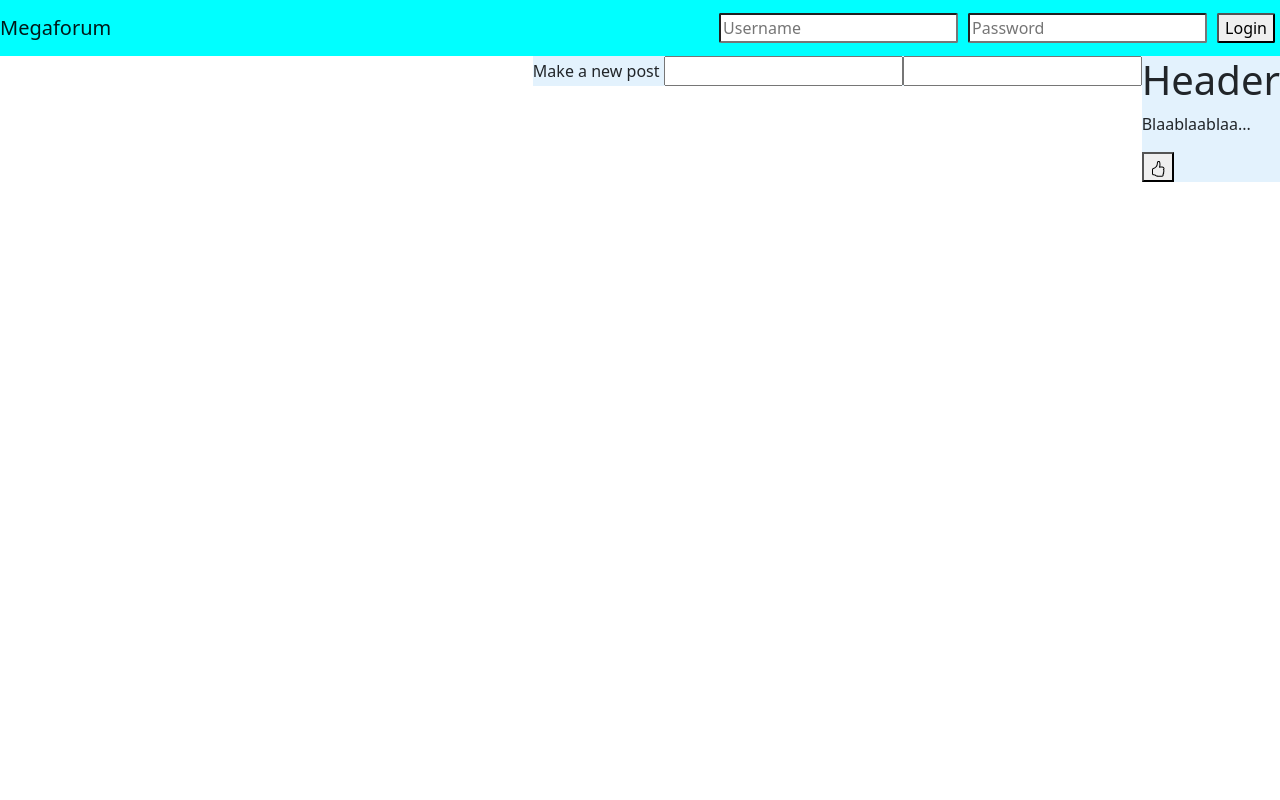
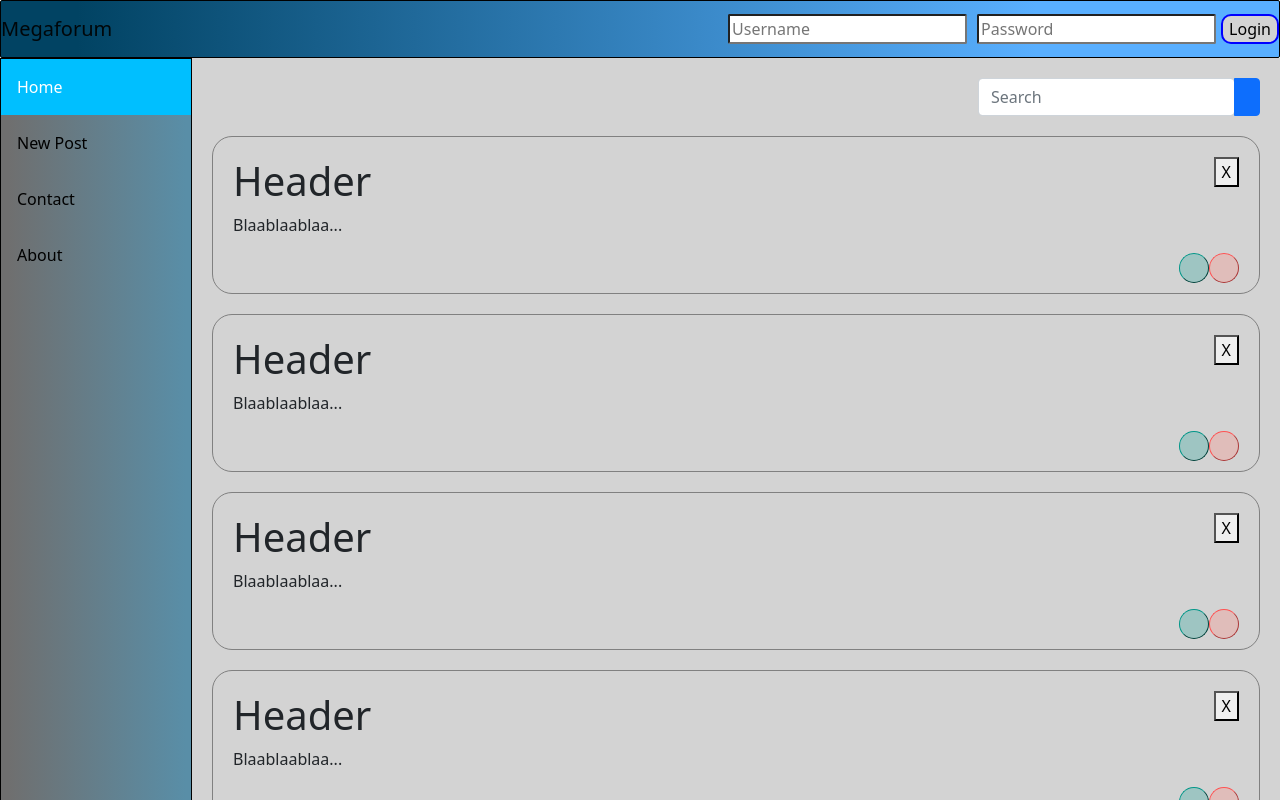
Before and after one commit to JaakkoKui/WebProject, a Vue app: page / in a window 1280 px wide. Shown: the top 800 px of the page. Built offline with nearby package versions, Linux system fonts and the light colour scheme.

Commit message:
frontend mainpage

```diff
--- a/public/styles.css
+++ b/public/styles.css
@@ -1,31 +1,130 @@
-body{
-    font-family: Arial;
-    color: red;
+
+#ylapalkki{
+    width: auto;
+    border: solid 1px black;
+    border-radius:2px;
+    background: rgb(1,67,99);
+    background: linear-gradient(90deg, rgba(1,67,99,1) 6%, rgba(89,175,255,1) 81%);
 }
 
-#ylapalkki{
-    background-color: lightblue;
-    height: 200px;
-    width: auto;
-    border: solid 1px black;
-    margin-top: 0px;
+.button {
+    transition-duration: 0.4s;
+    background-color: lightgray;
+    border: 2px solid blue;
+    border-radius: 10px;
 }
-#sivupalkki{
-    background-color:lightblue;
-    height: auto;
-    width: 200px;
-    border: solid 1px black;
-    margin-left: 0px;
-}
-#loginB{
-    margin: 20px 20px 20px 0px;
+
+.button:hover {
+    background-color: dodgerblue;
+    color: white;
 }
 
 .navBarBox{
     margin: 5px 5px 5px 5px;
     border-radius: 2px;
+
 }
-#postBar, #newPostBar{
-    background-color: #e3f2fd;
+
+/* The side navigation menu */
+.sidebar {
+    margin: 0;
+    padding: 0;
+    width: 15%;
+    background: rgb(111,111,111);
+    background: linear-gradient(90deg, rgba(111,111,111,1) 4%, rgba(89,142,167,1) 97%);
+    position: fixed;
+    height: 100vh;
+    overflow: auto;
+    border: solid 1px black;
+}
+
+/* Sidebar links */
+.sidebar a {
+    display: block;
+    color: black;
+    padding: 16px;
+    text-decoration: none;
+}
+
+/* Active/current link */
+.sidebar a.active {
+    background-color: deepskyblue;
+    color: white;
+}
+
+/* Links on mouse-over */
+.sidebar a:hover:not(.active) {
+    background-color: #555;
+    color: white;
+}
+
+/* Page content. The value of the margin-left property should match the value of the sidebar's width property */
+div.content {
+    float:right;
+    height: 200px;
+    width: auto;
+    min-width: 85%;
+}
+
+/* On screens that are less than 700px wide, make the sidebar into a topbar */
+@media screen and (max-width: 700px) {
+    .sidebar {
+        width: 100%;
+        height: auto;
+        position: relative;
+    }
+    .sidebar a {float: left;}
+    div.content {margin-left: 0;}
+}
+
+/* On screens that are less than 400px, display the bar vertically, instead of horizontally */
+@media screen and (max-width: 400px) {
+    .sidebar a {
+        text-align: center;
+        float: none;
+    }
+}
+#mainContent{
+    background: lightgray;
+    width: auto;
+    min-height: 85.3%;
+    height: auto;
+}
+.input-group{
+    justify-content: flex-end;
+    padding: 20px 20px 20px 20px;
+}
+#postBar{
+    margin: 0px 20px 20px 20px;
+    padding: 20px 20px 40px 20px;
+    border: solid 1px grey;
+    border-radius: 20px;
+}
+button.like{
+    width: 30px;
+    height: 30px;
+    margin: 0 auto;
+    border-radius: 50%;
+    color: rgba(0,150,136 ,1);
+    background-color:rgba(38,166,154 ,0.3);
+    border-color: rgba(0,150,136 ,1);
+    border-width: 1px;
+    font-size: 15px;
+}
+
+button.dislike{
+    width: 30px;
+    height: 30px;
+    margin: 0 auto;
+    border-radius: 50%;
+    color: rgba(255,82,82 ,1);
+    background-color: rgba(255,138,128 ,0.3);
+    border-color: rgba(255,82,82 ,1);
+    border-width: 1px;
+    font-size: 15px;
+}
+
+.floatRight{
     float: right;
+
 }
--- a/src/App.vue
+++ b/src/App.vue
@@ -1,21 +1,20 @@
 <template>
   <nav-bar></nav-bar>
-  <post-bar></post-bar>
-  <new-post></new-post>
+  <side-bar></side-bar>
+
 
 </template>
 
 <script>
 
 import navBar from "@/components/navBar";
-import postBar from "@/components/postBar";
-import newPost from "@/components/newPost";
+import sideBar from "@/components/sideBar";
 
 import 'bootstrap/dist/css/bootstrap.min.css'
 import 'bootstrap/dist/js/bootstrap.min.js'
 
 export default {
-  components: {navBar,postBar,newPost}
+  components: {navBar, sideBar}
 }
 </script>
 
--- /dev/null
+++ b/src/components/mainContent.vue
@@ -0,0 +1,40 @@
+<template>
+<div id="mainContent">
+
+  <div class="input-group">
+    <div class="form-outline">
+      <input type="search" id="form1" class="form-control" placeholder="Search"/>
+
+    </div>
+    <button type="button" class="btn btn-primary">
+      <i class="fas fa-search"></i>
+    </button>
+  </div>
+  <post-bar></post-bar>
+  <post-bar></post-bar>
+  <post-bar></post-bar>
+  <post-bar></post-bar>
+  <post-bar></post-bar>
+  <post-bar></post-bar>
+  <post-bar></post-bar>
+  <post-bar></post-bar>
+
+</div>
+</template>
+
+<script>
+
+export default {
+  name: "mainContent",
+  components: {postBar}
+
+}
+import 'bootstrap/dist/css/bootstrap.min.css'
+import 'bootstrap/dist/js/bootstrap.min.js'
+
+import postBar from "@/components/postBar";
+</script>
+
+<style scoped>
+
+</style>
--- a/src/components/navBar.vue
+++ b/src/components/navBar.vue
@@ -1,12 +1,12 @@
 <template>
 <div>
-  <nav class="navbar navbar-light" style="background-color: aqua ">
+  <nav class="navbar navbar-light" id="ylapalkki" style="background-color: aqua; border: solid 1px black; ">
     <a class="navbar-brand" href="#">Megaforum</a>
     <div class="login-container">
       <form action="/action_page.php">
         <input class="navBarBox" type="text" placeholder="Username" name="username">
         <input class="navBarBox" type="password" placeholder="Password" name="psw">
-        <button class="navBarBox" type="submit">Login</button>
+        <button class="button" type="submit">Login</button>
       </form>
     </div>
   </nav>
--- a/src/components/newPost.vue
+++ /dev/null
@@ -1,19 +0,0 @@
-<template>
-  <div id="newPostBar">
-  <form action="submit" >
-    Make a new post
-    <input type="text" >
-    <input type="textarea">
-  </form>
-  </div>
-</template>
-
-<script>
-export default {
-  name: "newPost"
-}
-</script>
-
-<style scoped>
-
-</style>
--- a/src/components/postBar.vue
+++ b/src/components/postBar.vue
@@ -1,13 +1,18 @@
 <template>
-<div id="postBar">
-  <h1>Header</h1>
-  <p>Blaablaablaa...</p>
-<button>
-  <svg xmlns="http://www.w3.org/2000/svg" width="16" height="16" fill="currentColor" class="bi bi-hand-thumbs-up" viewBox="0 0 16 16">
-    <path d="M8.864.046C7.908-.193 7.02.53 6.956 1.466c-.072 1.051-.23 2.016-.428 2.59-.125.36-.479 1.013-1.04 1.639-.557.623-1.282 1.178-2.131 1.41C2.685 7.288 2 7.87 2 8.72v4.001c0 .845.682 1.464 1.448 1.545 1.07.114 1.564.415 2.068.723l.048.03c.272.165.578.348.97.484.397.136.861.217 1.466.217h3.5c.937 0 1.599-.477 1.934-1.064a1.86 1.86 0 0 0 .254-.912c0-.152-.023-.312-.077-.464.201-.263.38-.578.488-.901.11-.33.172-.762.004-1.149.069-.13.12-.269.159-.403.077-.27.113-.568.113-.857 0-.288-.036-.585-.113-.856a2.144 2.144 0 0 0-.138-.362 1.9 1.9 0 0 0 .234-1.734c-.206-.592-.682-1.1-1.2-1.272-.847-.282-1.803-.276-2.516-.211a9.84 9.84 0 0 0-.443.05 9.365 9.365 0 0 0-.062-4.509A1.38 1.38 0 0 0 9.125.111L8.864.046zM11.5 14.721H8c-.51 0-.863-.069-1.14-.164-.281-.097-.506-.228-.776-.393l-.04-.024c-.555-.339-1.198-.731-2.49-.868-.333-.036-.554-.29-.554-.55V8.72c0-.254.226-.543.62-.65 1.095-.3 1.977-.996 2.614-1.708.635-.71 1.064-1.475 1.238-1.978.243-.7.407-1.768.482-2.85.025-.362.36-.594.667-.518l.262.066c.16.04.258.143.288.255a8.34 8.34 0 0 1-.145 4.725.5.5 0 0 0 .595.644l.003-.001.014-.003.058-.014a8.908 8.908 0 0 1 1.036-.157c.663-.06 1.457-.054 2.11.164.175.058.45.3.57.65.107.308.087.67-.266 1.022l-.353.353.353.354c.043.043.105.141.154.315.048.167.075.37.075.581 0 .212-.027.414-.075.582-.05.174-.111.272-.154.315l-.353.353.353.354c.047.047.109.177.005.488a2.224 2.224 0 0 1-.505.805l-.353.353.353.354c.006.005.041.05.041.17a.866.866 0 0 1-.121.416c-.165.288-.503.56-1.066.56z"/>
-  </svg>
-</button>
-</div>
+
+  <div id="postBar">
+    <button class="floatRight" aria-label='delete item' onClick='alert("You deleted the item!")' type='button'>X</button>
+    <h1>Header</h1>
+    <p>Blaablaablaa...</p>
+    <div class="floatRight">
+      <button class="like">
+        <i class="fa fa-thumbs-o-up" aria-hidden="true"></i>
+      </button>
+      <button class="dislike">
+        <i class="fa fa-thumbs-o-down" aria-hidden="true"></i>
+      </button>
+    </div>
+  </div>
 </template>
 
 <script>
--- /dev/null
+++ b/src/components/sideBar.vue
@@ -0,0 +1,24 @@
+<template>
+  <!-- The sidebar -->
+  <div class="sidebar">
+    <a class="active" href="#home">Home</a>
+    <a href="#news">New Post</a>
+    <a href="#contact">Contact</a>
+    <a href="#about">About</a>
+  </div>
+  <div class="content">
+    <main-content></main-content>
+  </div>
+</template>
+
+<script>
+import MainContent from "@/components/mainContent";
+export default {
+  name: "sideBar",
+  components: {MainContent}
+}
+</script>
+
+<style scoped>
+
+</style>
```
